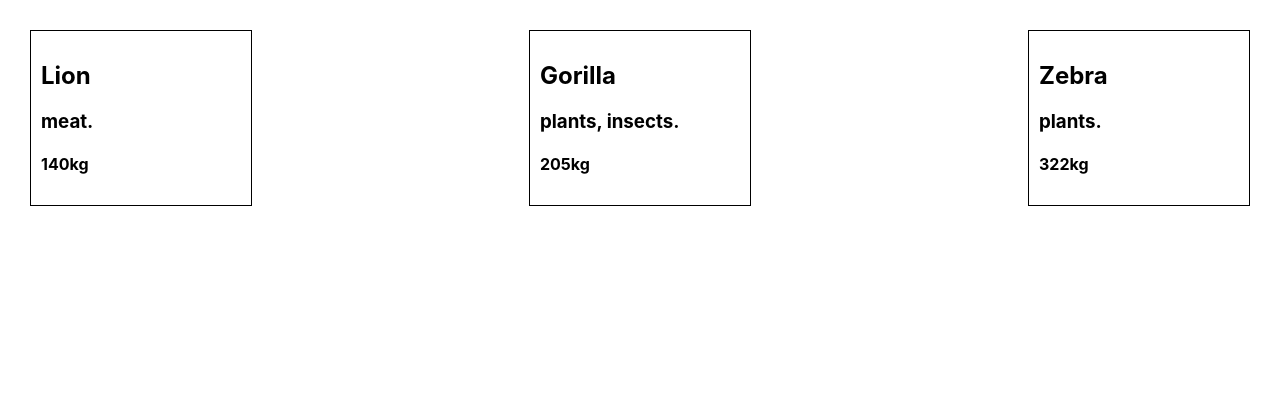
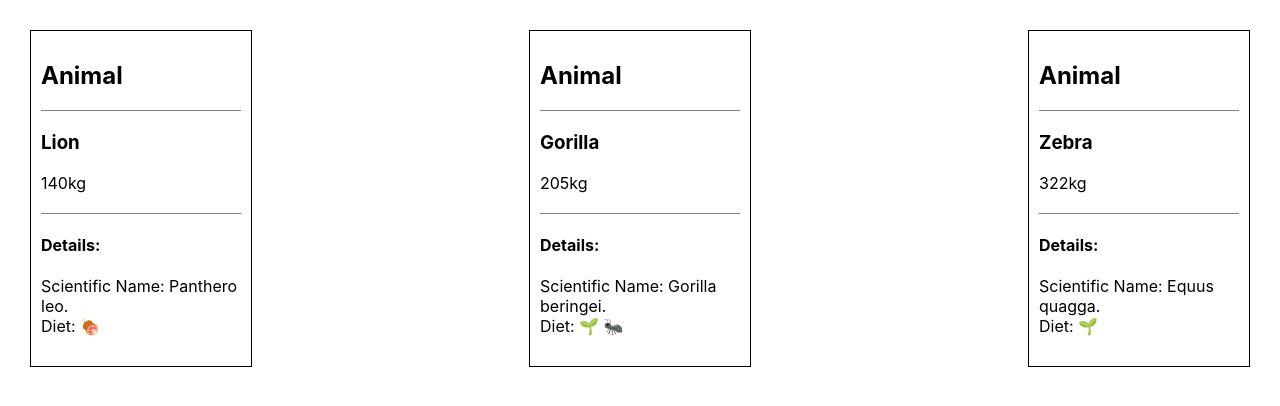
Before and after one commit to mohamedfazilk/react-hooks, a React (Create React App) app: page / in a window 1280 px wide. Shown: the top 406 px of the page. Built offline with nearby package versions, Linux system fonts and the light colour scheme.

Commit message:
create  new Card component and add the children as argument

```diff
--- a/src/App.js
+++ b/src/App.js
@@ -15,7 +15,8 @@ function App() {
             diet={animal.diet}
             key={animal.name}
             name={animal.name}
-            size={animal.size} />
+            size={animal.size}
+            scientificName ={animal.scientificName} />
         )
       })}
 
--- a/src/components/AnimalDetails.js
+++ b/src/components/AnimalDetails.js
@@ -1,9 +1,9 @@
 import React from 'react';
 import PropTypes from 'prop-types';
-import './AnimalDetails.css';
+
 
 function convertFood(food) {
-    switch(food) {
+    switch (food) {
         case 'insects':
             return '🐜';
         case 'meat':
@@ -13,3 +13,22 @@ function convertFood(food) {
             return '🌱';
     }
 }
+
+
+export default function AnimalDetails({ diet, scientificName }) {
+    return (
+        <div className="details">
+            <h4>Details:</h4>
+            <div>
+                Scientific Name: {scientificName}.
+            </div>
+            <div>
+                Diet: {diet.map(food => convertFood(food)).join(' ')}
+            </div>
+        </div>
+    )
+}
+
+AnimalDetails.propTypes = {
+    diet: PropTypes.arrayOf(PropTypes.string).isRequired,
+}
--- a/src/components/Animalcard/AnimalCard.css
+++ b/src/components/Animalcard/AnimalCard.css
@@ -25,3 +25,8 @@
     cursor: pointer;
     margin: 10px 0;
    }
+
+   .details {
+    border-top: gray solid 1px;
+    margin: 20px 0;
+   }
--- a/src/components/Animalcard/AnimalCard.js
+++ b/src/components/Animalcard/AnimalCard.js
@@ -1,24 +1,24 @@
 import React from 'react'
+import PropTypes from 'prop-types';
+import AnimalDetails from '../AnimalDetails';
 import './AnimalCard.css'
-import PropTypes from 'prop-types';
+import Card from '../Card/Card';
 
 
 
-
-const AnimalCard = ({
-
-    diet,
-    name,
-    size
-
-}) => {
+const AnimalCard = ({ name, size, ...props }) => {
 
     return (
-        <div className='animal-wrapper'>
-            <h2>  {name}</h2>
-            <h3>{diet.join(', ')}.</h3>
-            <h4>{size}kg</h4>
-        </div>
+
+            <Card title="Animal">
+                <h3>{name}</h3>
+                <div>{size}kg</div>
+                <AnimalDetails
+                    {...props}
+                />
+            </Card>
+
+
     )
 }
 
--- /dev/null
+++ b/src/components/Card/Card.css
@@ -0,0 +1,10 @@
+.card {
+    border: black solid 1px;
+    margin: 10px;
+    padding: 10px;
+    width: 200px;
+   }
+   .card-details {
+    border-bottom: gray solid 1px;
+    margin-bottom: 20px;
+   }
--- /dev/null
+++ b/src/components/Card/Card.js
@@ -0,0 +1,20 @@
+import React from 'react';
+import PropTypes from 'prop-types';
+import './Card.css';
+export default function Card({ children, title }) {
+return(
+ <div className="card">
+ <div className="card-details">
+ <h2>{title}</h2>
+ </div>
+ {children}
+ </div>
+ )
+}
+Card.propTypes = {
+children: PropTypes.oneOfType([
+ PropTypes.arrayOf(PropTypes.element),
+ PropTypes.element.isRequired
+ ]),
+title: PropTypes.string.isRequired,
+}
```
Lines whose indentation alone changed are shown as unchanged.
